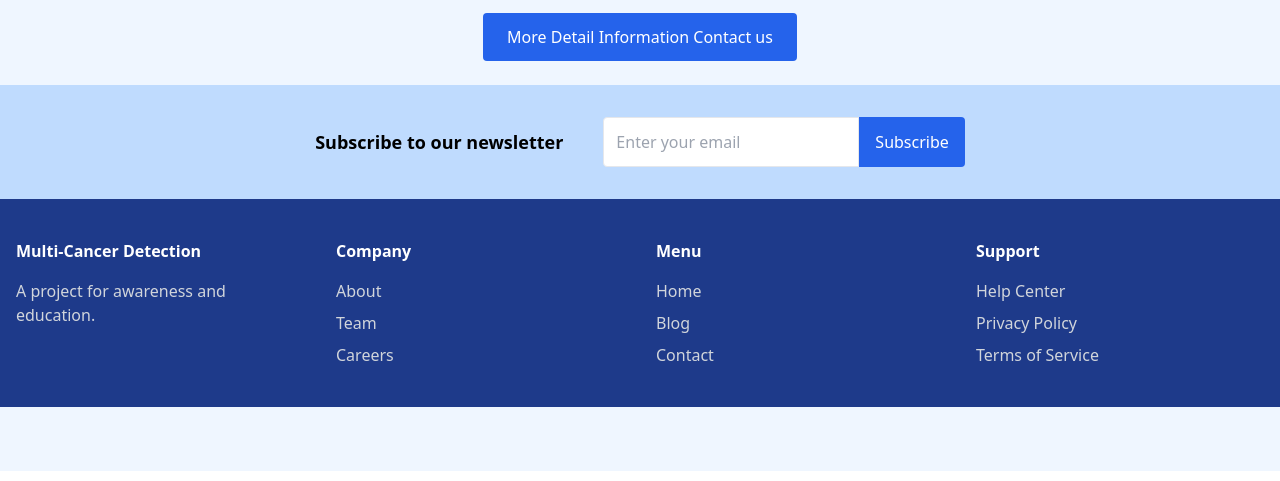
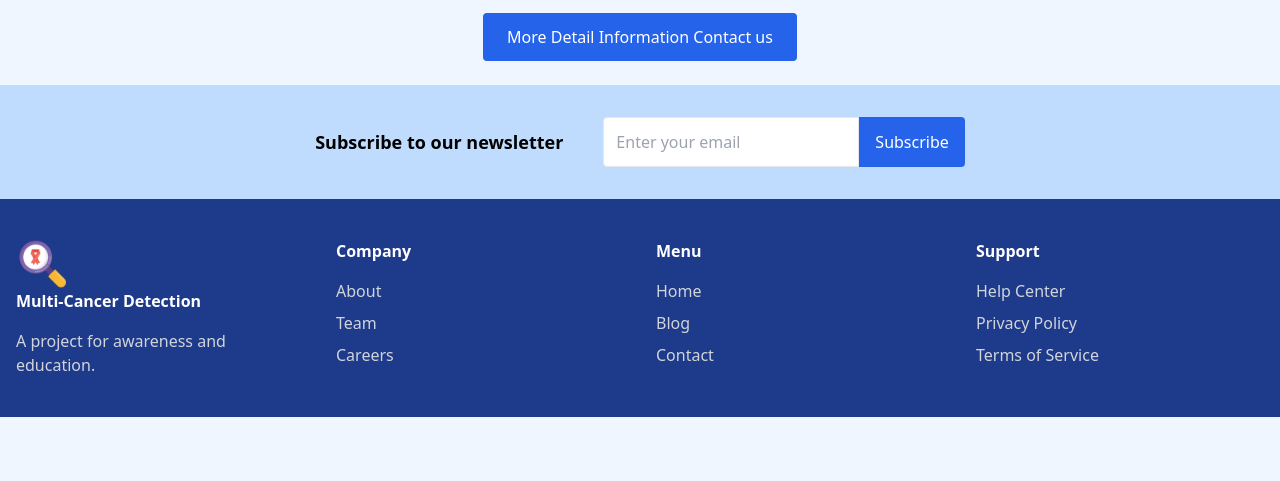
Before and after one commit to Atiar-Rahman/Symtom_based_Cancer_detection, a Django app: page / in a window 1280 px wide. Shown: the part 2797-3278 px from the top of the page. Run offline with Django 5.2, Linux system fonts and the light colour scheme; some libraries are stand-ins or nearby versions.

Commit message:
icon update

```diff
--- a/tools/templates/base.html
+++ b/tools/templates/base.html
@@ -6,6 +6,7 @@
     <meta name="viewport" content="width=device-width, initial-scale=1" />
     <title>Cancer Prediction Tool</title>
     <link rel="stylesheet" href="{% static 'css/output.css' %}" />
+    <link rel="shortcut icon" href="{% static 'images/icon.png' %}" type="image/x-icon">
 </head>
 <body class='container mx-auto'>
     {% include "navbar.html" %}
--- a/tools/templates/footer.html
+++ b/tools/templates/footer.html
@@ -11,7 +11,10 @@
     <footer class="bg-blue-900 text-white py-10">
     <div class="container mx-auto px-4 grid md:grid-cols-4 gap-8">
       <div>
-        <h4 class="font-semibold mb-4">Multi-Cancer Detection</h4>
+        <div>
+          <img width='50px' src="{% static 'images/icon.png' %}" alt="">
+          <h4 class="font-semibold mb-4">Multi-Cancer Detection </h4>
+        </div>
         <p class="text-gray-300">A project for awareness and education.</p>
       </div>
       <div>
```
Also changed, not shown: static/images/icon.png (added).
